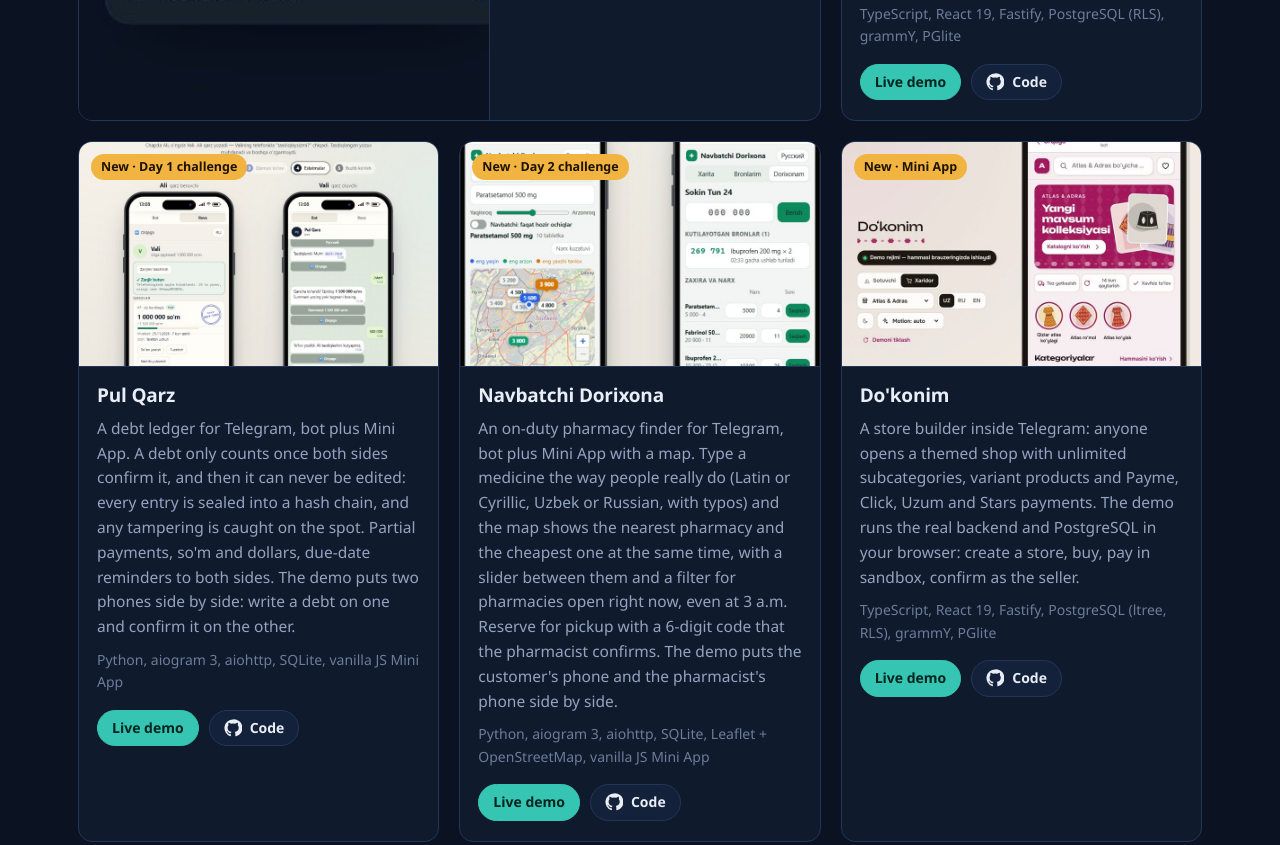
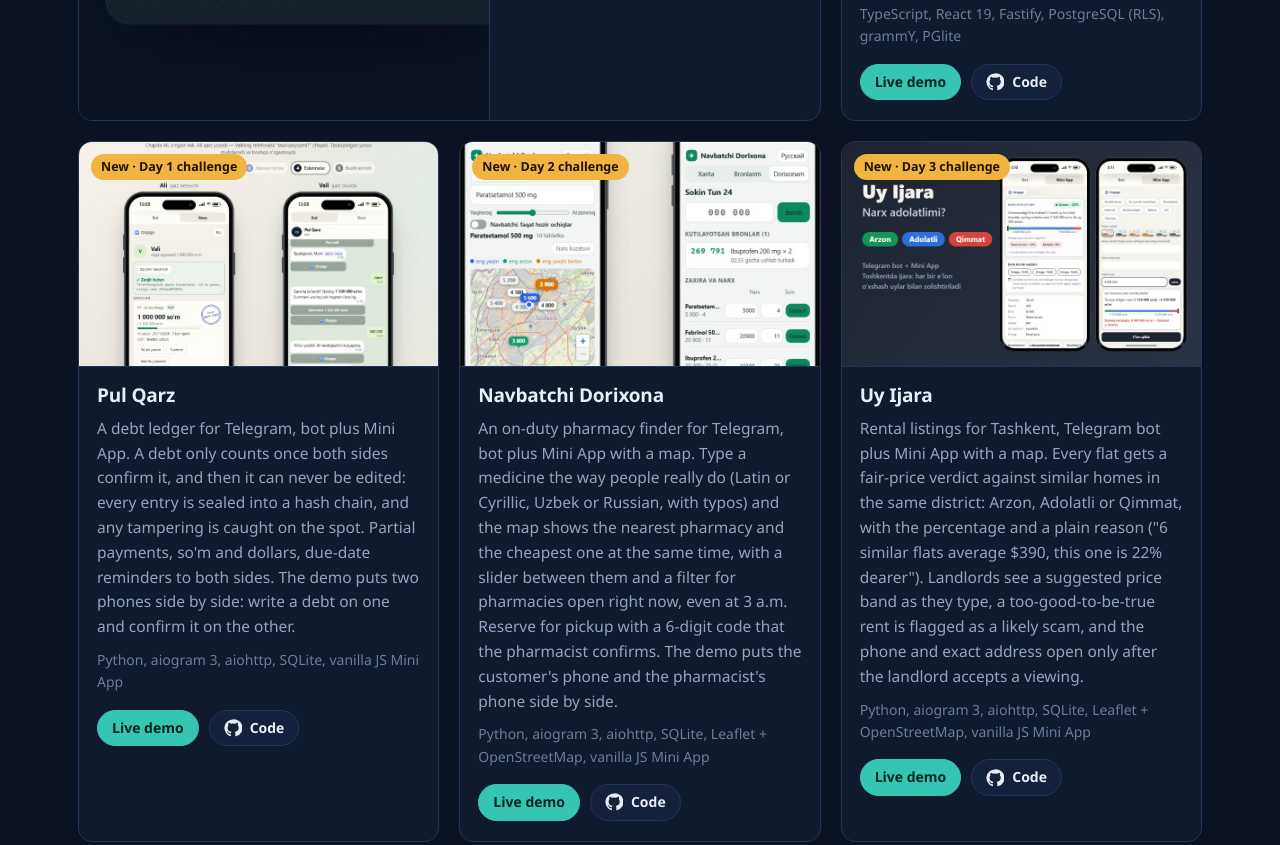
Before and after one commit to xoliddev/xoliddev.github.io, a plain HTML site: page index.html in a window 1280 px wide. Shown: the part 3966-4811 px from the top of the page. Drawn offline with Linux system fonts and the light colour scheme; a web font is replaced by a local one.

Commit message:
Add the Uy Ijara card (day 3 challenge) and its sitemap entry
Co-Authored-By: Claude Opus 5.5 <noreply@anthropic.com>

```diff
--- a/index.html
+++ b/index.html
@@ -237,6 +237,18 @@
           </div>
         </article>
         <article class="proj">
+          <a class="proj-thumb" href="/uy-ijara/" tabindex="-1" aria-hidden="true"><img src="assets/img/thumbs/uy-ijara.jpg" alt="" loading="lazy" width="800" height="500"><span class="badge-play"><span class="l-en">New · Day 3 challenge</span><span class="l-uz">Yangi · 3-kun chellenj</span></span></a>
+          <div class="proj-body">
+            <h3><a href="/uy-ijara/">Uy Ijara</a></h3>
+            <p class="l-en">Rental listings for Tashkent, Telegram bot plus Mini App with a map. Every flat gets a fair-price verdict against similar homes in the same district: Arzon, Adolatli or Qimmat, with the percentage and a plain reason ("6 similar flats average $390, this one is 22% dearer"). Landlords see a suggested price band as they type, a too-good-to-be-true rent is flagged as a likely scam, and the phone and exact address open only after the landlord accepts a viewing.</p><p class="l-uz">Toshkentda ijaraga uy e'lonlari: Telegram bot va xaritali Mini App. Har bir uy shu tumandagi o'xshash uylar bilan solishtiriladi va baho oladi: Arzon, Adolatli yoki Qimmat, foizi va sababi bilan. Uy egasi narx yozayotganda tavsiya etilgan narxni ko'radi, haddan tashqari arzon e'lon «shubhali» deb belgilanadi, telefon va aniq manzil esa uy egasi ko'rishni qabul qilgandan keyingina ochiladi.</p>
+            <p class="proj-tech">Python, aiogram 3, aiohttp, SQLite, Leaflet + OpenStreetMap, vanilla JS Mini App</p>
+            <div class="btn-row">
+              <a class="btn btn-primary btn-small" href="/uy-ijara/"><span class="l-en">Live demo</span><span class="l-uz">Jonli demo</span></a>
+              <a class="btn btn-small" href="https://github.com/xoliddev/uy-ijara" target="_blank" rel="noopener"><svg viewBox="0 0 24 24" fill="currentColor" aria-hidden="true"><path d="M12 .5a11.5 11.5 0 0 0-3.6 22.4c.6.1.8-.3.8-.6v-2c-3.2.7-3.9-1.5-3.9-1.5-.5-1.3-1.3-1.7-1.3-1.7-1-.7.1-.7.1-.7 1.2.1 1.8 1.2 1.8 1.2 1 1.8 2.8 1.3 3.5 1 .1-.8.4-1.3.7-1.6-2.6-.3-5.3-1.3-5.3-5.7 0-1.3.5-2.3 1.2-3.1-.1-.3-.5-1.5.1-3.1 0 0 1-.3 3.2 1.2a11 11 0 0 1 5.8 0c2.2-1.5 3.2-1.2 3.2-1.2.6 1.6.2 2.8.1 3.1.8.8 1.2 1.9 1.2 3.1 0 4.4-2.7 5.4-5.3 5.7.4.4.8 1.1.8 2.2v3.3c0 .3.2.7.8.6A11.5 11.5 0 0 0 12 .5z"/></svg><span class="l-en">Code</span><span class="l-uz">Kod</span></a>
+            </div>
+          </div>
+        </article>
+        <article class="proj">
           <a class="proj-thumb" href="/dokonim/" tabindex="-1" aria-hidden="true"><img src="assets/img/thumbs/dokonim.jpg" alt="" loading="lazy" width="800" height="500"><span class="badge-play"><span class="l-en">New · Mini App</span><span class="l-uz">Yangi · Mini App</span></span></a>
           <div class="proj-body">
             <h3><a href="/dokonim/">Do'konim</a></h3>
--- a/sitemap.xml
+++ b/sitemap.xml
@@ -12,5 +12,6 @@
   <url><loc>https://xoliddev.github.io/ustoz/</loc><lastmod>2026-11-18</lastmod><priority>0.9</priority></url>
   <url><loc>https://xoliddev.github.io/pul-qarz/</loc><lastmod>2026-11-18</lastmod><priority>0.8</priority></url>
   <url><loc>https://xoliddev.github.io/navbatchi-dorixona/</loc><lastmod>2026-11-21</lastmod><priority>0.8</priority></url>
+  <url><loc>https://xoliddev.github.io/uy-ijara/</loc><lastmod>2026-11-22</lastmod><priority>0.8</priority></url>
   <url><loc>https://xoliddev.github.io/dokonim/</loc><lastmod>2026-11-15</lastmod><priority>0.9</priority></url>
 </urlset>
```
Also changed, not shown: assets/img/thumbs/uy-ijara.jpg (added).
